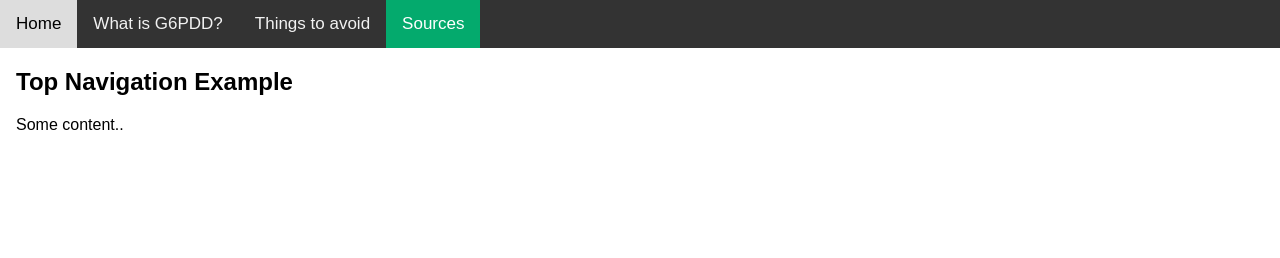
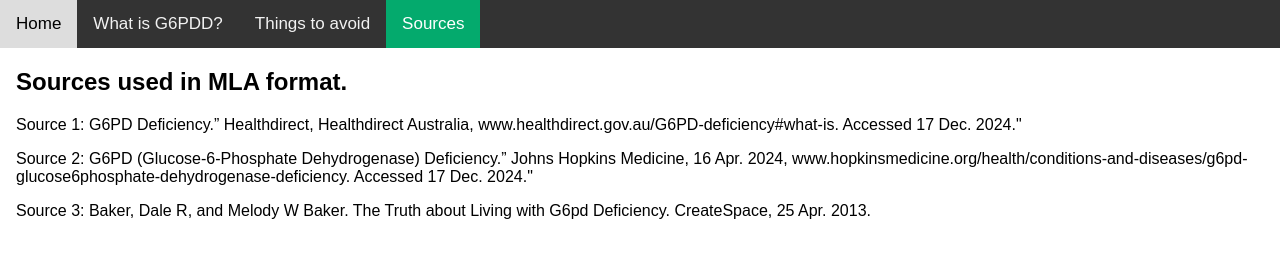
Before and after one commit to DotLYHiyou/G6PDD-Site, a plain HTML site: page source.html in a window 1280 px wide. Drawn offline with Linux system fonts and the light colour scheme.

Commit message:
Update source.html

```diff
--- a/source.html
+++ b/source.html
@@ -43,8 +43,10 @@ body {
 </div>
 
 <div style="padding-left:16px">
-  <h2>Top Navigation Example</h2>
-  <p>Some content..</p>
+  <h2>Sources used in MLA format.</h2>
+  <p>Source 1: G6PD Deficiency.” Healthdirect, Healthdirect Australia, www.healthdirect.gov.au/G6PD-deficiency#what-is. Accessed 17 Dec. 2024."</p>
+  <p>Source 2: G6PD (Glucose-6-Phosphate Dehydrogenase) Deficiency.” Johns Hopkins Medicine, 16 Apr. 2024, www.hopkinsmedicine.org/health/conditions-and-diseases/g6pd-glucose6phosphate-dehydrogenase-deficiency. Accessed 17 Dec. 2024."</p>
+  <p>Source 3: Baker, Dale R, and Melody W Baker. The Truth about Living with G6pd Deficiency. CreateSpace, 25 Apr. 2013.</p>
 </div>
 
 </body>
```
